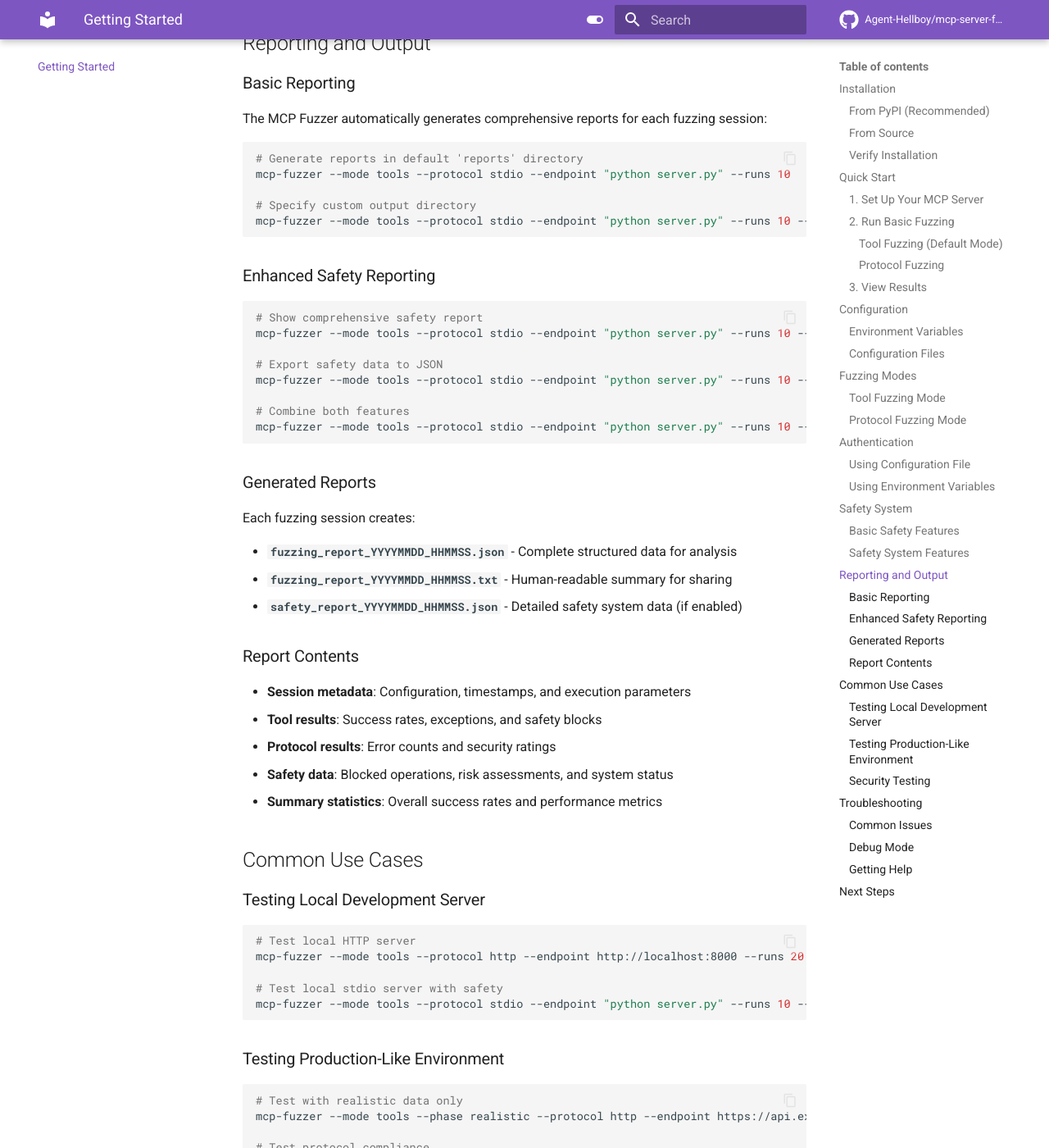
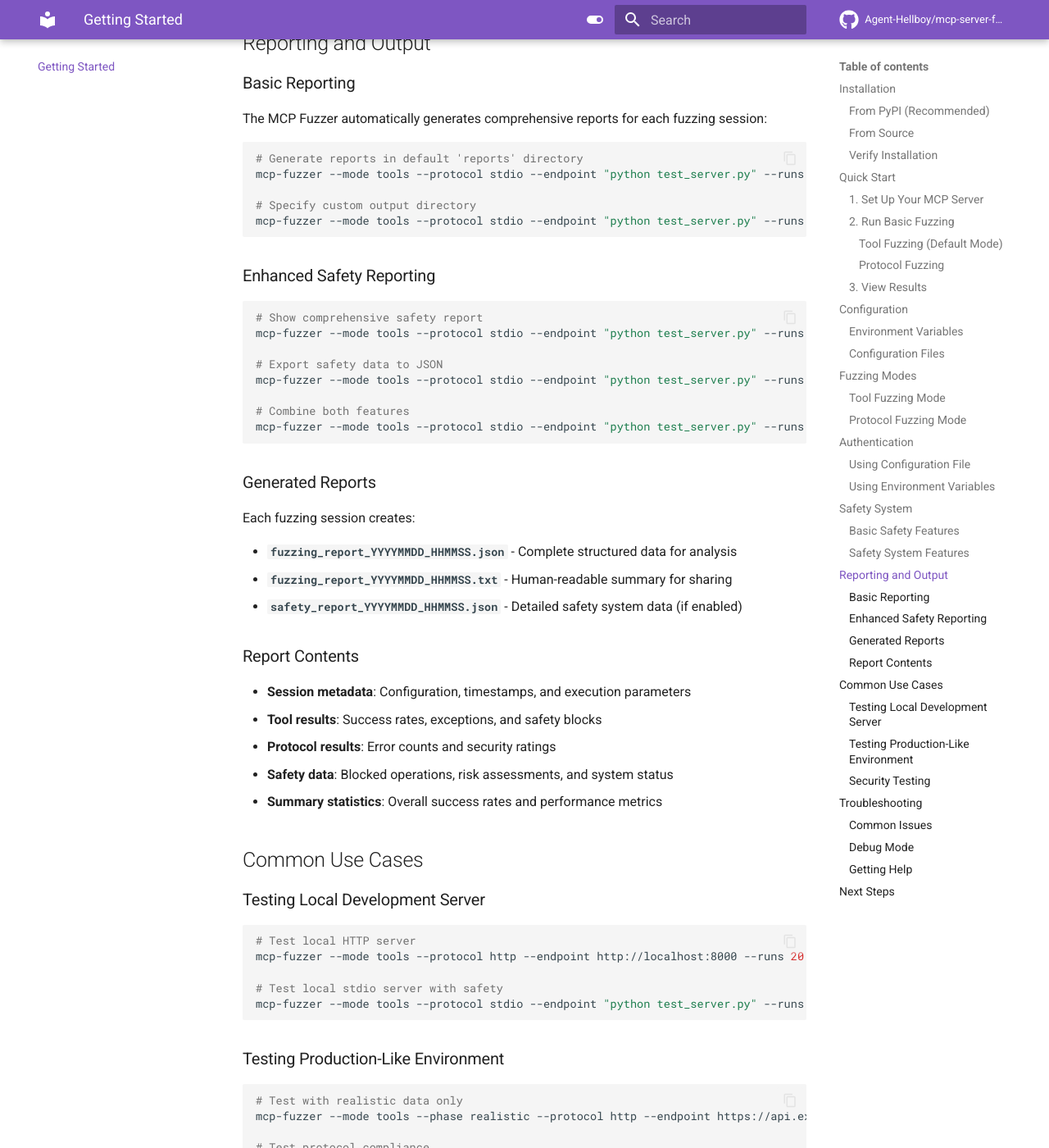
Before and after one commit to Agent-Hellboy/mcp-server-fuzzer, an MkDocs documentation site: the page built from docs/getting-started.md, in a window 1280 px wide and 1400 px high, scrolled down 4878 px. Shown: the whole window at 82% size. Built offline with MkDocs 1.6.1 and Material for MkDocs 9.7.7, drawn with Linux system fonts in a browser that asks for light colours; comment, search, counter and statistics services are not loaded.

Commit message:
resolve comments

````diff
--- a/docs/getting-started.md
+++ b/docs/getting-started.md
@@ -239,23 +239,23 @@ The MCP Fuzzer automatically generates comprehensive reports for each fuzzing se
 
 ```bash
 # Generate reports in default 'reports' directory
-mcp-fuzzer --mode tools --protocol stdio --endpoint "python server.py" --runs 10
+mcp-fuzzer --mode tools --protocol stdio --endpoint "python test_server.py" --runs 10
 
 # Specify custom output directory
-mcp-fuzzer --mode tools --protocol stdio --endpoint "python server.py" --runs 10 --output-dir "my_reports"
+mcp-fuzzer --mode tools --protocol stdio --endpoint "python test_server.py" --runs 10 --output-dir "my_reports"
 ```
 
 ### Enhanced Safety Reporting
 
 ```bash
 # Show comprehensive safety report
-mcp-fuzzer --mode tools --protocol stdio --endpoint "python server.py" --runs 10 --safety-report
+mcp-fuzzer --mode tools --protocol stdio --endpoint "python test_server.py" --runs 10 --safety-report
 
 # Export safety data to JSON
-mcp-fuzzer --mode tools --protocol stdio --endpoint "python server.py" --runs 10 --export-safety-data
+mcp-fuzzer --mode tools --protocol stdio --endpoint "python test_server.py" --runs 10 --export-safety-data
 
 # Combine both features
-mcp-fuzzer --mode tools --protocol stdio --endpoint "python server.py" --runs 10 --safety-report --export-safety-data
+mcp-fuzzer --mode tools --protocol stdio --endpoint "python test_server.py" --runs 10 --safety-report --export-safety-data
 ```
 
 ### Generated Reports
@@ -283,7 +283,7 @@ Each fuzzing session creates:
 mcp-fuzzer --mode tools --protocol http --endpoint http://localhost:8000 --runs 20
 
 # Test local stdio server with safety
-mcp-fuzzer --mode tools --protocol stdio --endpoint "python server.py" --runs 10 --enable-safety-system
+mcp-fuzzer --mode tools --protocol stdio --endpoint "python test_server.py" --runs 10 --enable-safety-system
 ```
 
 ### Testing Production-Like Environment
````
Also changed, not shown: docs/architecture.md (+2 -2 lines), docs/examples.md (+7 -7 lines), 6 other files.
